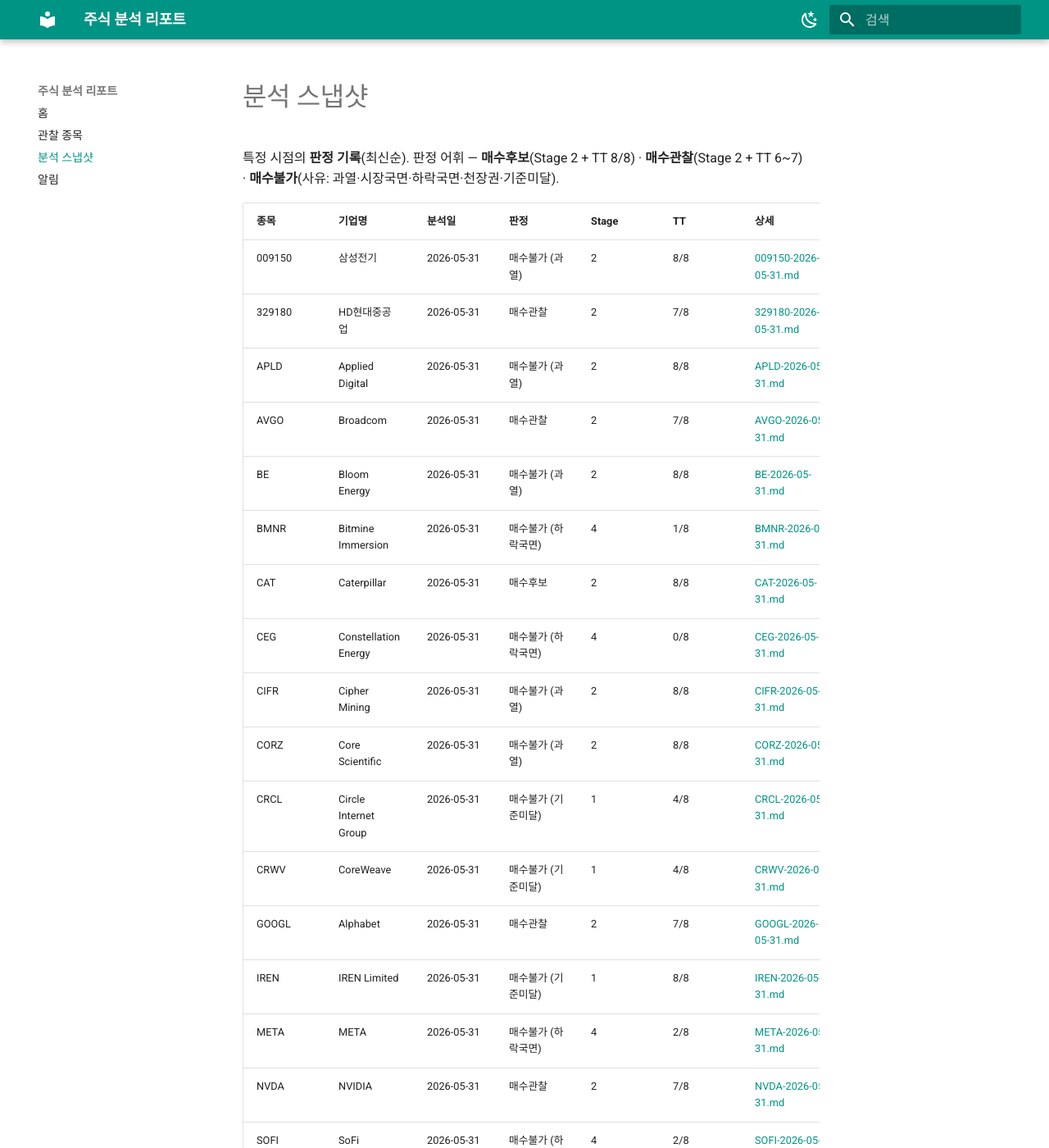
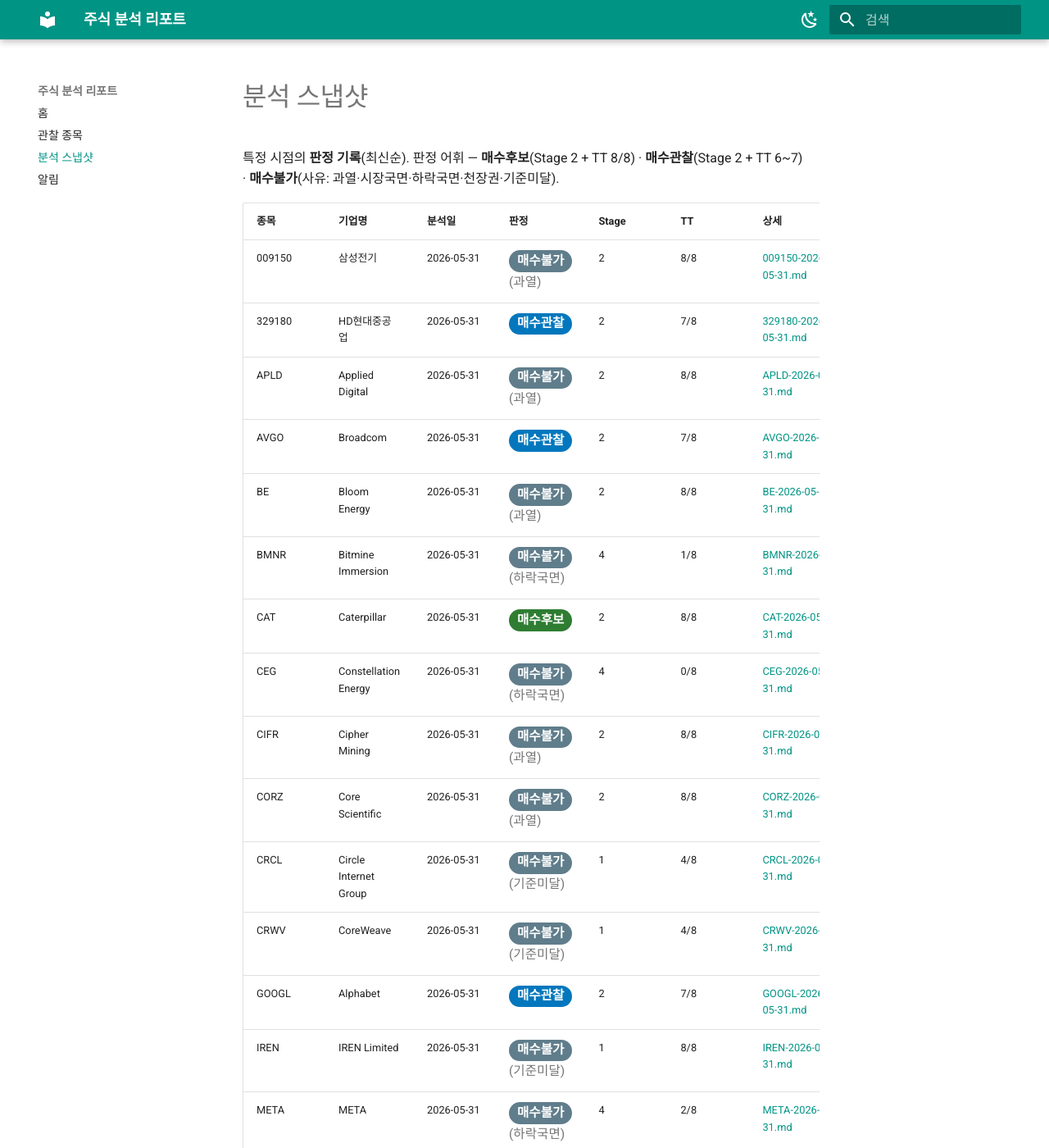
Before and after one commit to workindex/stock-reports, an MkDocs documentation site: the page built from docs/snapshots/index.md, in a window 1280 px wide and 1400 px high. Shown: the whole window at 82% size. Built offline with MkDocs 1.6.1 and Material for MkDocs 9.7.7, drawn with Linux system fonts in a browser that asks for light colours; comment, search, counter and statistics services are not loaded; some of the changed text lies outside the part shown.

Commit message:
feat: 분석 스냅샷 판정 색상 배지 + 표 정렬(tablesort)
- 판정별 색상 배지: 매수후보 초록·매수관찰 파랑·매수불가 회색 (verdict.css)
- Material sortable tables — 헤더 클릭 정렬(판정 클릭 시 같은 판정끼리 묶임)
- gen.py _verdict_cell → 배지 HTML (홈 최근분석·스냅샷 인덱스)

```diff
--- /dev/null
+++ b/docs/javascripts/tablesort.js
@@ -0,0 +1,8 @@
+// MkDocs Material 정렬 가능한 표 — 헤더 클릭 시 컬럼별 정렬.
+// 클래스 없는 본문 표(생성된 Markdown 표)에 적용. instant navigation 대응(document$).
+document$.subscribe(function () {
+  var tables = document.querySelectorAll("article table:not([class])");
+  tables.forEach(function (table) {
+    new Tablesort(table);
+  });
+});
--- a/docs/snapshots/index.md
+++ b/docs/snapshots/index.md
@@ -4,32 +4,32 @@
 
 | 종목 | 기업명 | 분석일 | 판정 | Stage | TT | 상세 |
 |------|--------|--------|------|-------|----|----|
-| 009150 | 삼성전기 | 2026-05-31 | 매수불가 (과열) | 2 | 8/8 | [009150-2026-05-31.md](009150-2026-05-31.md) |
-| 329180 | HD현대중공업 | 2026-05-31 | 매수관찰 | 2 | 7/8 | [329180-2026-05-31.md](329180-2026-05-31.md) |
-| APLD | Applied Digital | 2026-05-31 | 매수불가 (과열) | 2 | 8/8 | [APLD-2026-05-31.md](APLD-2026-05-31.md) |
-| AVGO | Broadcom | 2026-05-31 | 매수관찰 | 2 | 7/8 | [AVGO-2026-05-31.md](AVGO-2026-05-31.md) |
-| BE | Bloom Energy | 2026-05-31 | 매수불가 (과열) | 2 | 8/8 | [BE-2026-05-31.md](BE-2026-05-31.md) |
-| BMNR | Bitmine Immersion | 2026-05-31 | 매수불가 (하락국면) | 4 | 1/8 | [BMNR-2026-05-31.md](BMNR-2026-05-31.md) |
-| CAT | Caterpillar | 2026-05-31 | 매수후보 | 2 | 8/8 | [CAT-2026-05-31.md](CAT-2026-05-31.md) |
-| CEG | Constellation Energy | 2026-05-31 | 매수불가 (하락국면) | 4 | 0/8 | [CEG-2026-05-31.md](CEG-2026-05-31.md) |
-| CIFR | Cipher Mining | 2026-05-31 | 매수불가 (과열) | 2 | 8/8 | [CIFR-2026-05-31.md](CIFR-2026-05-31.md) |
-| CORZ | Core Scientific | 2026-05-31 | 매수불가 (과열) | 2 | 8/8 | [CORZ-2026-05-31.md](CORZ-2026-05-31.md) |
-| CRCL | Circle Internet Group | 2026-05-31 | 매수불가 (기준미달) | 1 | 4/8 | [CRCL-2026-05-31.md](CRCL-2026-05-31.md) |
-| CRWV | CoreWeave | 2026-05-31 | 매수불가 (기준미달) | 1 | 4/8 | [CRWV-2026-05-31.md](CRWV-2026-05-31.md) |
-| GOOGL | Alphabet | 2026-05-31 | 매수관찰 | 2 | 7/8 | [GOOGL-2026-05-31.md](GOOGL-2026-05-31.md) |
-| IREN | IREN Limited | 2026-05-31 | 매수불가 (기준미달) | 1 | 8/8 | [IREN-2026-05-31.md](IREN-2026-05-31.md) |
-| META | META | 2026-05-31 | 매수불가 (하락국면) | 4 | 2/8 | [META-2026-05-31.md](META-2026-05-31.md) |
-| NVDA | NVIDIA | 2026-05-31 | 매수관찰 | 2 | 7/8 | [NVDA-2026-05-31.md](NVDA-2026-05-31.md) |
-| SOFI | SoFi Technologies | 2026-05-31 | 매수불가 (하락국면) | 4 | 2/8 | [SOFI-2026-05-31.md](SOFI-2026-05-31.md) |
-| VST | Vistra Corp | 2026-05-31 | 매수불가 (하락국면) | 4 | 1/8 | [VST-2026-05-31.md](VST-2026-05-31.md) |
-| AVGO | Broadcom | 2026-05-30 | 매수관찰 | 2 | 7/8 | [AVGO-20260530.md](AVGO-20260530.md) |
-| CAT | Caterpillar | 2026-05-30 | 매수후보 | 2 | 8/8 | [CAT-20260530.md](CAT-20260530.md) |
-| CRCL | Circle Internet Group | 2026-05-30 | 매수불가 (기준미달) | 1 | 4/8 | [CRCL-20260530.md](CRCL-20260530.md) |
-| GOOGL | Alphabet | 2026-05-30 | 매수관찰 | 2 | 7/8 | [GOOGL-20260530.md](GOOGL-20260530.md) |
-| META | META | 2026-05-30 | 매수불가 (하락국면) | 4 | 2/8 | [META-20260530.md](META-20260530.md) |
-| NVDA | NVIDIA | 2026-05-30 | 매수관찰 | 2 | 7/8 | [NVDA-20260530.md](NVDA-20260530.md) |
-| 009150 | 삼성전기 | 2026-05-29 | 매수불가 (과열) | 2 | 8/8 | [009150-삼성전기-20260529.md](009150-삼성전기-20260529.md) |
-| 329180 | HD현대중공업 | 2026-05-29 | 매수관찰 | 2 | 7/8 | [329180-현대중공업-20260529.md](329180-현대중공업-20260529.md) |
-| BMNR | Bitmine Immersion | 2026-05-29 | 매수불가 (하락국면) | 4 | 2/8 | [BMNR-20260529.md](BMNR-20260529.md) |
-| META | META | 2026-05-29 | 매수불가 (천장권) | 3 | 2/8 | [META-20260529.md](META-20260529.md) |
-| SOFI | SoFi Technologies | 2026-05-29 | 매수불가 (하락국면) | 4 | 2/8 | [SOFI-20260529.md](SOFI-20260529.md) |
+| 009150 | 삼성전기 | 2026-05-31 | <span class="verdict verdict-nobuy">매수불가</span> <span class="verdict-reason">(과열)</span> | 2 | 8/8 | [009150-2026-05-31.md](009150-2026-05-31.md) |
+| 329180 | HD현대중공업 | 2026-05-31 | <span class="verdict verdict-watch">매수관찰</span> | 2 | 7/8 | [329180-2026-05-31.md](329180-2026-05-31.md) |
+| APLD | Applied Digital | 2026-05-31 | <span class="verdict verdict-nobuy">매수불가</span> <span class="verdict-reason">(과열)</span> | 2 | 8/8 | [APLD-2026-05-31.md](APLD-2026-05-31.md) |
+| AVGO | Broadcom | 2026-05-31 | <span class="verdict verdict-watch">매수관찰</span> | 2 | 7/8 | [AVGO-2026-05-31.md](AVGO-2026-05-31.md) |
+| BE | Bloom Energy | 2026-05-31 | <span class="verdict verdict-nobuy">매수불가</span> <span class="verdict-reason">(과열)</span> | 2 | 8/8 | [BE-2026-05-31.md](BE-2026-05-31.md) |
+| BMNR | Bitmine Immersion | 2026-05-31 | <span class="verdict verdict-nobuy">매수불가</span> <span class="verdict-reason">(하락국면)</span> | 4 | 1/8 | [BMNR-2026-05-31.md](BMNR-2026-05-31.md) |
+| CAT | Caterpillar | 2026-05-31 | <span class="verdict verdict-cand">매수후보</span> | 2 | 8/8 | [CAT-2026-05-31.md](CAT-2026-05-31.md) |
+| CEG | Constellation Energy | 2026-05-31 | <span class="verdict verdict-nobuy">매수불가</span> <span class="verdict-reason">(하락국면)</span> | 4 | 0/8 | [CEG-2026-05-31.md](CEG-2026-05-31.md) |
+| CIFR | Cipher Mining | 2026-05-31 | <span class="verdict verdict-nobuy">매수불가</span> <span class="verdict-reason">(과열)</span> | 2 | 8/8 | [CIFR-2026-05-31.md](CIFR-2026-05-31.md) |
+| CORZ | Core Scientific | 2026-05-31 | <span class="verdict verdict-nobuy">매수불가</span> <span class="verdict-reason">(과열)</span> | 2 | 8/8 | [CORZ-2026-05-31.md](CORZ-2026-05-31.md) |
+| CRCL | Circle Internet Group | 2026-05-31 | <span class="verdict verdict-nobuy">매수불가</span> <span class="verdict-reason">(기준미달)</span> | 1 | 4/8 | [CRCL-2026-05-31.md](CRCL-2026-05-31.md) |
+| CRWV | CoreWeave | 2026-05-31 | <span class="verdict verdict-nobuy">매수불가</span> <span class="verdict-reason">(기준미달)</span> | 1 | 4/8 | [CRWV-2026-05-31.md](CRWV-2026-05-31.md) |
+| GOOGL | Alphabet | 2026-05-31 | <span class="verdict verdict-watch">매수관찰</span> | 2 | 7/8 | [GOOGL-2026-05-31.md](GOOGL-2026-05-31.md) |
+| IREN | IREN Limited | 2026-05-31 | <span class="verdict verdict-nobuy">매수불가</span> <span class="verdict-reason">(기준미달)</span> | 1 | 8/8 | [IREN-2026-05-31.md](IREN-2026-05-31.md) |
+| META | META | 2026-05-31 | <span class="verdict verdict-nobuy">매수불가</span> <span class="verdict-reason">(하락국면)</span> | 4 | 2/8 | [META-2026-05-31.md](META-2026-05-31.md) |
+| NVDA | NVIDIA | 2026-05-31 | <span class="verdict verdict-watch">매수관찰</span> | 2 | 7/8 | [NVDA-2026-05-31.md](NVDA-2026-05-31.md) |
+| SOFI | SoFi Technologies | 2026-05-31 | <span class="verdict verdict-nobuy">매수불가</span> <span class="verdict-reason">(하락국면)</span> | 4 | 2/8 | [SOFI-2026-05-31.md](SOFI-2026-05-31.md) |
+| VST | Vistra Corp | 2026-05-31 | <span class="verdict verdict-nobuy">매수불가</span> <span class="verdict-reason">(하락국면)</span> | 4 | 1/8 | [VST-2026-05-31.md](VST-2026-05-31.md) |
+| AVGO | Broadcom | 2026-05-30 | <span class="verdict verdict-watch">매수관찰</span> | 2 | 7/8 | [AVGO-20260530.md](AVGO-20260530.md) |
+| CAT | Caterpillar | 2026-05-30 | <span class="verdict verdict-cand">매수후보</span> | 2 | 8/8 | [CAT-20260530.md](CAT-20260530.md) |
+| CRCL | Circle Internet Group | 2026-05-30 | <span class="verdict verdict-nobuy">매수불가</span> <span class="verdict-reason">(기준미달)</span> | 1 | 4/8 | [CRCL-20260530.md](CRCL-20260530.md) |
+| GOOGL | Alphabet | 2026-05-30 | <span class="verdict verdict-watch">매수관찰</span> | 2 | 7/8 | [GOOGL-20260530.md](GOOGL-20260530.md) |
+| META | META | 2026-05-30 | <span class="verdict verdict-nobuy">매수불가</span> <span class="verdict-reason">(하락국면)</span> | 4 | 2/8 | [META-20260530.md](META-20260530.md) |
+| NVDA | NVIDIA | 2026-05-30 | <span class="verdict verdict-watch">매수관찰</span> | 2 | 7/8 | [NVDA-20260530.md](NVDA-20260530.md) |
+| 009150 | 삼성전기 | 2026-05-29 | <span class="verdict verdict-nobuy">매수불가</span> <span class="verdict-reason">(과열)</span> | 2 | 8/8 | [009150-삼성전기-20260529.md](009150-삼성전기-20260529.md) |
+| 329180 | HD현대중공업 | 2026-05-29 | <span class="verdict verdict-watch">매수관찰</span> | 2 | 7/8 | [329180-현대중공업-20260529.md](329180-현대중공업-20260529.md) |
+| BMNR | Bitmine Immersion | 2026-05-29 | <span class="verdict verdict-nobuy">매수불가</span> <span class="verdict-reason">(하락국면)</span> | 4 | 2/8 | [BMNR-20260529.md](BMNR-20260529.md) |
+| META | META | 2026-05-29 | <span class="verdict verdict-nobuy">매수불가</span> <span class="verdict-reason">(천장권)</span> | 3 | 2/8 | [META-20260529.md](META-20260529.md) |
+| SOFI | SoFi Technologies | 2026-05-29 | <span class="verdict verdict-nobuy">매수불가</span> <span class="verdict-reason">(하락국면)</span> | 4 | 2/8 | [SOFI-20260529.md](SOFI-20260529.md) |
--- /dev/null
+++ b/docs/stylesheets/verdict.css
@@ -0,0 +1,26 @@
+/* 판정 색상 배지 — 분석 스냅샷·홈 최근분석 표에서 판정을 한눈에 구분 */
+.verdict {
+  display: inline-block;
+  padding: 0.12rem 0.5rem;
+  border-radius: 1rem;
+  font-size: 0.78rem;
+  font-weight: 700;
+  line-height: 1.4;
+  white-space: nowrap;
+  color: #fff;
+}
+.verdict-cand  { background: #2e7d32; }  /* 매수후보 — 초록(강력) */
+.verdict-watch { background: #0277bd; }  /* 매수관찰 — 파랑(관망) */
+.verdict-nobuy { background: #607d8b; }  /* 매수불가 — 회색(중립) */
+
+/* 매수불가 사유 — 배지 옆 옅은 글씨 */
+.verdict-reason {
+  font-size: 0.78rem;
+  color: var(--md-default-fg-color--light);
+  white-space: nowrap;
+}
+
+/* 정렬 가능한 표 헤더에 커서·표시 */
+table th[role="columnheader"]:not([data-sort-method="none"]) {
+  cursor: pointer;
+}
--- a/mkdocs.yml
+++ b/mkdocs.yml
@@ -36,6 +36,13 @@
   - attr_list
   - md_in_html
 
+extra_css:
+  - stylesheets/verdict.css        # 판정 색상 배지
+
+extra_javascript:
+  - https://unpkg.com/tablesort@5.3.0/dist/tablesort.min.js   # 표 헤더 클릭 정렬
+  - javascripts/tablesort.js
+
 nav:
   - 홈: index.md
   - 관찰 종목: watchlist/index.md
```
Also changed, not shown: docs/index.md (+5 -5 lines), gen.py (+13 -2 lines).
